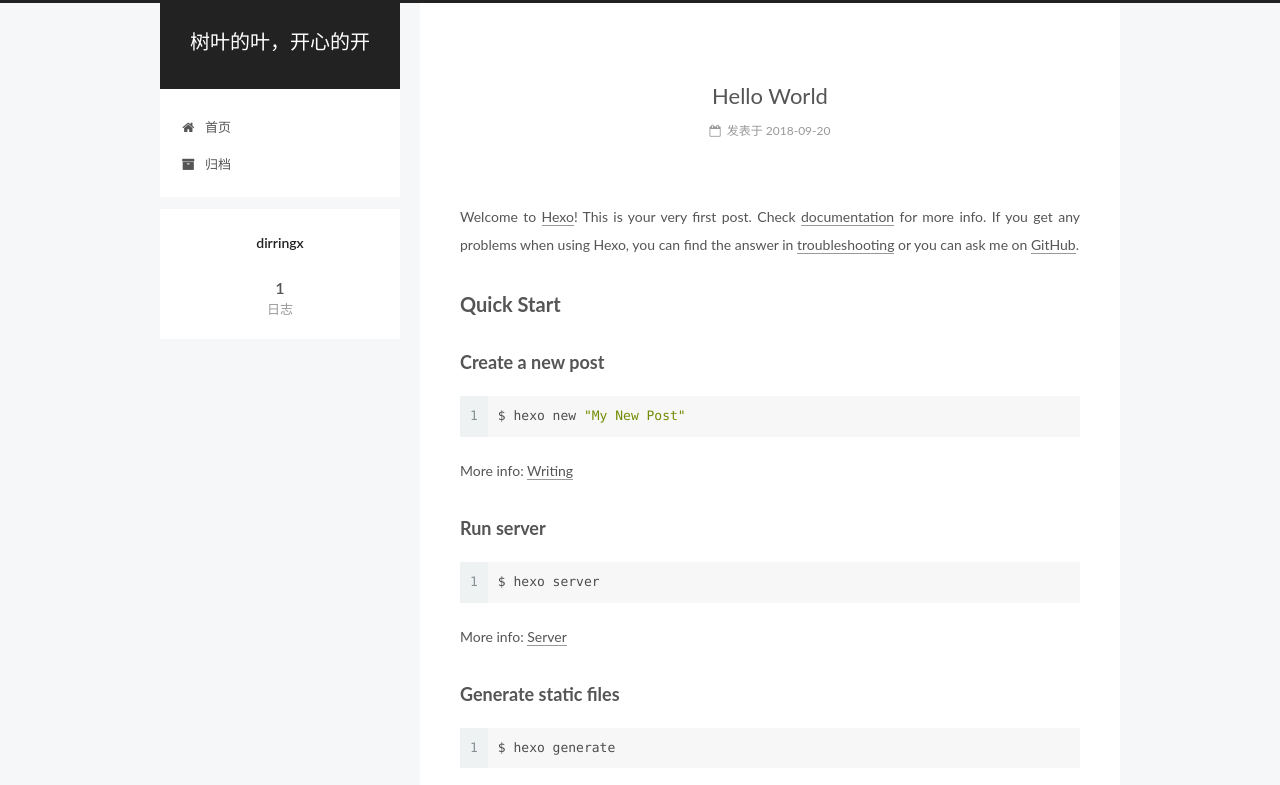
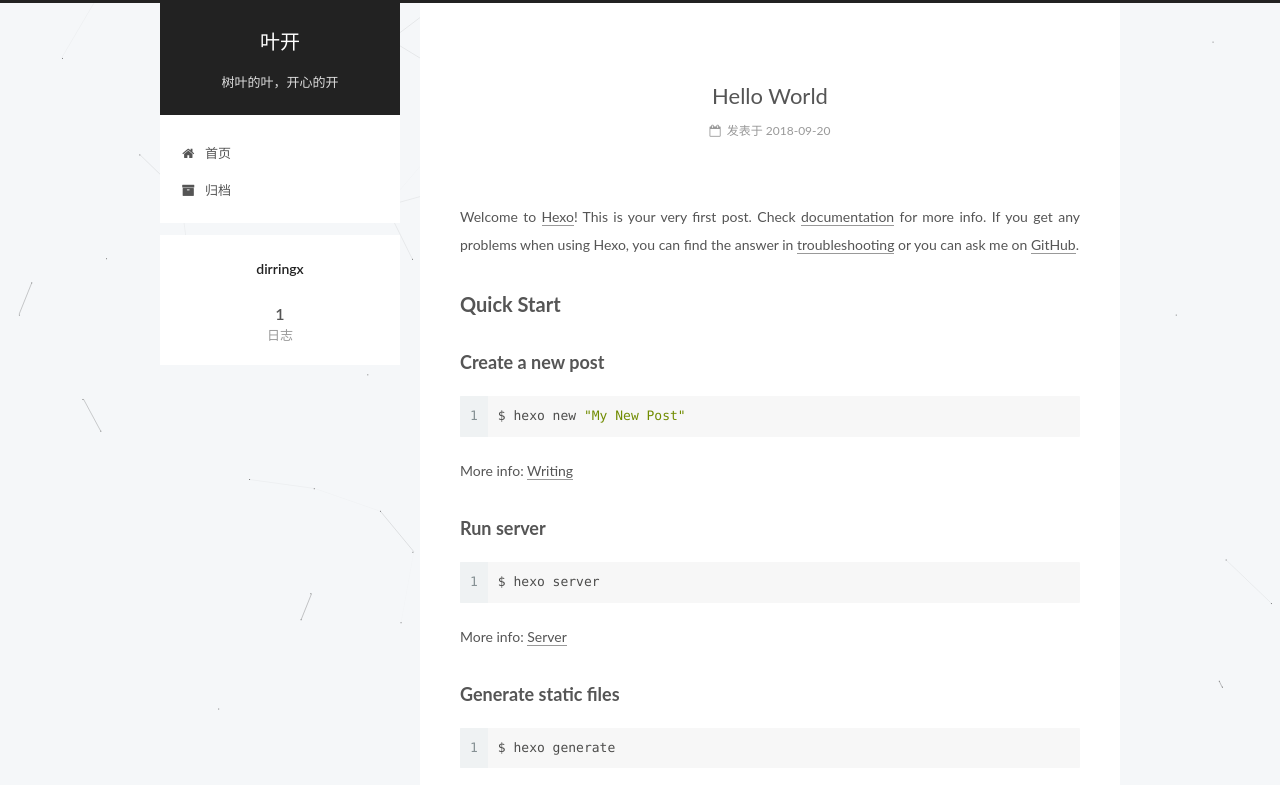
Before and after one commit to yekaix/yekaix.github.io, a plain HTML site: page index.html in a window 1280 px wide. Shown: the top 785 px of the page. Drawn offline with Linux system fonts and the light colour scheme.

Commit message:
Site updated: 2018-09-20 15:15:38

```diff
--- a/2018/09/20/hello-world/index.html
+++ b/2018/09/20/hello-world/index.html
@@ -83,7 +83,7 @@
 <meta property="og:type" content="article">
 <meta property="og:title" content="Hello World">
 <meta property="og:url" content="http://dirringx.github.io/2018/09/20/hello-world/index.html">
-<meta property="og:site_name" content="树叶的叶，开心的开">
+<meta property="og:site_name" content="叶开">
 <meta property="og:description" content="Welcome to Hexo! This is your very first post. Check documentation for more info. If you get any problems when using Hexo, you can find the answer in troubleshooting or you can ask me on GitHub. Quick">
 <meta property="og:locale" content="zh-Hans">
 <meta property="og:updated_time" content="2018-09-20T02:32:37.002Z">
@@ -125,7 +125,7 @@
 
 
 
-  <title>Hello World | 树叶的叶，开心的开</title>
+  <title>Hello World | 叶开</title>
 
 
 
@@ -155,12 +155,12 @@
     <div class="custom-logo-site-title">
       <a href="/"  class="brand" rel="start">
         <span class="logo-line-before"><i></i></span>
-        <span class="site-title">树叶的叶，开心的开</span>
+        <span class="site-title">叶开</span>
         <span class="logo-line-after"><i></i></span>
       </a>
     </div>
 
-        <p class="site-subtitle"></p>
+        <p class="site-subtitle">树叶的叶，开心的开</p>
 
   </div>
 
@@ -241,7 +241,7 @@
     </span>
 
     <span hidden itemprop="publisher" itemscope itemtype="http://schema.org/Organization">
-      <meta itemprop="name" content="树叶的叶，开心的开">
+      <meta itemprop="name" content="叶开">
     </span>
 
 
@@ -535,6 +535,8 @@
 
 
 
+
+
     <script type="text/javascript" src="/lib/jquery/index.js?v=2.1.3"></script>
 
 
@@ -561,6 +563,11 @@
 
 
     <script type="text/javascript" src="/lib/fancybox/source/jquery.fancybox.pack.js?v=2.1.5"></script>
+
+
+
+
+    <script type="text/javascript" src="/lib/canvas-nest/canvas-nest.min.js"></script>
 
 
 
--- a/index.html
+++ b/index.html
@@ -80,12 +80,12 @@
 
 
 <meta property="og:type" content="website">
-<meta property="og:title" content="树叶的叶，开心的开">
+<meta property="og:title" content="叶开">
 <meta property="og:url" content="http://dirringx.github.io/index.html">
-<meta property="og:site_name" content="树叶的叶，开心的开">
+<meta property="og:site_name" content="叶开">
 <meta property="og:locale" content="zh-Hans">
 <meta name="twitter:card" content="summary">
-<meta name="twitter:title" content="树叶的叶，开心的开">
+<meta name="twitter:title" content="叶开">
 
 
 
@@ -121,7 +121,7 @@
 
 
 
-  <title>树叶的叶，开心的开</title>
+  <title>叶开</title>
 
 
 
@@ -152,12 +152,12 @@
     <div class="custom-logo-site-title">
       <a href="/"  class="brand" rel="start">
         <span class="logo-line-before"><i></i></span>
-        <span class="site-title">树叶的叶，开心的开</span>
+        <span class="site-title">叶开</span>
         <span class="logo-line-after"><i></i></span>
       </a>
     </div>
 
-        <p class="site-subtitle"></p>
+        <p class="site-subtitle">树叶的叶，开心的开</p>
 
   </div>
 
@@ -238,7 +238,7 @@
     </span>
 
     <span hidden itemprop="publisher" itemscope itemtype="http://schema.org/Organization">
-      <meta itemprop="name" content="树叶的叶，开心的开">
+      <meta itemprop="name" content="叶开">
     </span>
 
 
@@ -508,6 +508,8 @@
 
 
 
+
+
     <script type="text/javascript" src="/lib/jquery/index.js?v=2.1.3"></script>
 
 
@@ -534,6 +536,11 @@
 
 
     <script type="text/javascript" src="/lib/fancybox/source/jquery.fancybox.pack.js?v=2.1.5"></script>
+
+
+
+
+    <script type="text/javascript" src="/lib/canvas-nest/canvas-nest.min.js"></script>
 
 
 
```
Also changed, not shown: archives/2018/09/index.html (+13 -6 lines), archives/2018/index.html (+13 -6 lines), archives/index.html (+13 -6 lines).
